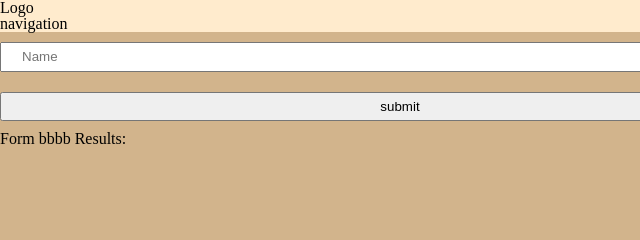
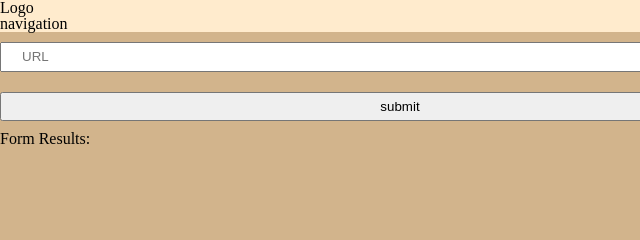
Before and after one commit to sunshinescience/evaluate_news_nlp, a website built with webpack: page src/client/views/index.html in a window 1280 px wide. Shown: the top 240 px of the page, 0-640 px from the left. Built offline with nearby package versions, Linux system fonts and the light colour scheme.

```diff
--- a/src/client/views/index.html
+++ b/src/client/views/index.html
@@ -19,13 +19,13 @@
         <main>
             <section>
                 <form class="" onsubmit="return Client.handleSubmit(event)">
-                    <input id="name" type="text" name="input" value="" placeholder="Name">
+                    <input id="name" type="text" name="input" value="" placeholder="URL">
                     <input type="submit" name="" value="submit" onclick="return Client.handleSubmit(event)" onsubmit="return Client.handleSubmit(event)">
                 </form>
             <section>
 
             <section>
-                <strong>Form bbbb Results:</strong>
+                <strong>Form Results:</strong>
                 <div id="results"></div>
             </section>
         </main>
```
Also changed, not shown: src/server/index.js (+40 -8 lines).
